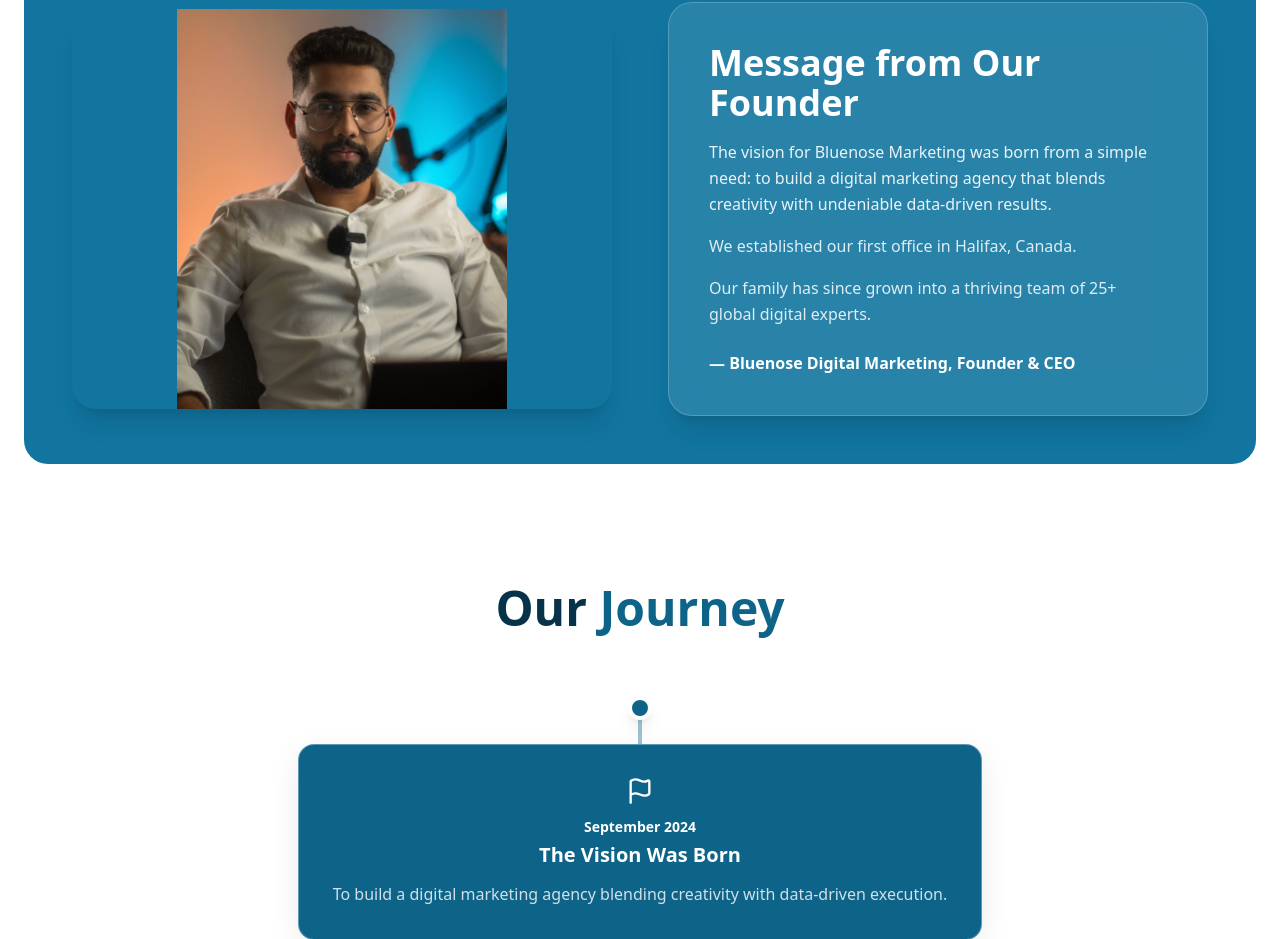
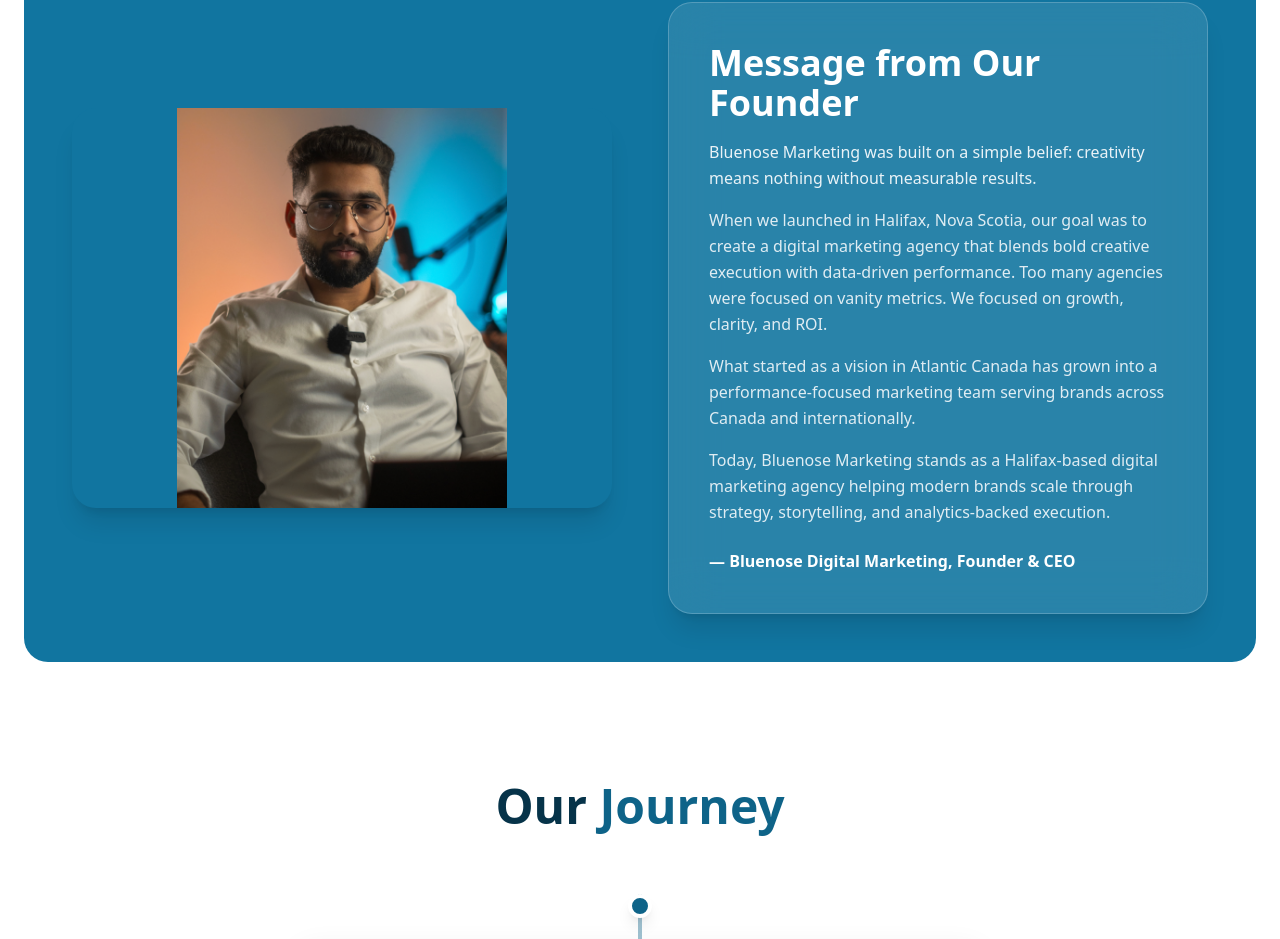
Before and after one commit to gunjanjindal-tech/BlueNose-Digital, a React (Vite) app: page /about in a window 1280 px wide. Shown: the part 1222-2161 px from the top of the page. Built offline with nearby package versions, Linux system fonts and the light colour scheme.

Commit message:
Content Upated

```diff
--- a/src/pages/About.jsx
+++ b/src/pages/About.jsx
@@ -270,18 +270,19 @@
         </h2>
 
         <p className="mt-4 text-white/90 leading-relaxed">
-          The vision for Bluenose Marketing was born from a simple need:
-          to build a digital marketing agency that blends creativity with
-          undeniable data-driven results.
+          Bluenose Marketing was built on a simple belief: creativity means nothing without measurable results.
         </p>
 
         <p className="mt-4 text-white/85 leading-relaxed">
-          We established our first office in Halifax, Canada.
+When we launched in Halifax, Nova Scotia, our goal was to create a digital marketing agency that blends bold creative execution with data-driven performance. Too many agencies were focused on vanity metrics. We focused on growth, clarity, and ROI.
         </p>
 
         <p className="mt-4 text-white/85 leading-relaxed">
-          Our family has since grown into a thriving team of 25+ global digital experts.
-        </p>
+What started as a vision in Atlantic Canada has grown into a performance-focused marketing team serving brands across Canada and internationally.        </p>
+
+
+<p className="mt-4 text-white/85 leading-relaxed">
+Today, Bluenose Marketing stands as a Halifax-based digital marketing agency helping modern brands scale through strategy, storytelling, and analytics-backed execution.</p>
 
         <p className="mt-6 font-semibold">
           — Bluenose Digital Marketing, Founder & CEO
--- a/src/pages/Home.jsx
+++ b/src/pages/Home.jsx
@@ -325,12 +325,12 @@
 };
 
   const stats = [
-  { value: "50+", label: "Clients", desc: "Trusted us to elevate their brands." },
-  { value: "7K+", label: "Comments & Interactions", desc: "Real engagement, not just likes." },
-  { value: "320%", label: "Avg viewers Lift", desc: "Measurable growth beyond." },
-  { value: "20+", label: "Content Formats Delivered", desc: "From Reels to Ads." },
-  { value: "370+", label: "Social Posts Published", desc: "Consistent creative presence." },
-  { value: "12.3M+", label: "Accounts Reached", desc: "Across campaigns & content." },
+  { value: "50+", label: "Clients", desc: "Trusted us to elevate their brands" },
+  { value: "7K+", label: "Comments & Interactions", desc: "Real engagement, not just likes" },
+  { value: "320%", label: "Avg viewers Lift", desc: "Measurable growth beyond" },
+  { value: "20+", label: "Content Formats Delivered", desc: "From Reels and Stories to Carousels and Ads" },
+  { value: "370+", label: "Social Posts Published", desc: "Consistent presence, creative messaging" },
+  { value: "12.3M+", label: "Accounts Reached", desc: "Generated across campaigns and brand content" },
 ];
 
 const [activeStat, setActiveStat] = React.useState(0);
@@ -497,15 +497,15 @@
       </p>
 
       <h1 className="text-4xl md:text-5xl font-extrabold text-[#063349] leading-tight">
-        We Design Marketing Experiences  That
+        Nova Scotia's Digital Marketing Agency
 {" "}
         <span className="text-4xl md:text-5xl text-transparent bg-clip-text bg-gradient-to-r from-[#0E6388] to-[#1E8FB9]">
-          Turn  Attention Into Long-Term Brand Value.
+          Driving Measurable Brand Growth
         </span>
       </h1>
 
       <p className="text-[#063349]/80 text-lg max-w-md">
-        A premium agency crafting high-impact content, performance-led campaigns, and branding systems that scale with consistency.
+As a Halifax-based digital marketing agency, we deliver social media marketing, performance campaigns, branding, and content systems that scale across Canada and North America.
       </p>
 
       <div className="flex gap-4">
@@ -560,7 +560,7 @@
 {/* STATS */}
 <div className="space-y-6 sm:space-y-8 z-20">
   {[
-    { value: 480, suffix: "+", label: "High-impact videos" },
+    { value: 480, suffix: "+", label: "High-Performing Videos" },
     { value: 12.3, suffix: "M+", label: "Viewers reached" },
     { value: 3.4, suffix: "M", label: "Views on top-performing content" },
   ].map((stat, i) => (
@@ -1061,8 +1061,7 @@
     </h2>
 
     <p className="text-[#063349]/70 mt-3 text-sm leading-relaxed">
-      A simple, structured process that drives real growth.
-    </p>
+From discovery to delivery, our step‑by‑step approach ensures your brand grows with confidence.    </p>
   </div>
 
   {/* Slider */}
@@ -1077,7 +1076,7 @@
       },
       {
         step: "02",
-        title: "Strategy Framework",
+        title: "Communication & Strategy Framework",
         img: "/work2.jpg",
         points: [
           "Content Strategy Map",
@@ -1097,7 +1096,7 @@
       },
       {
         step: "04",
-        title: "Scale & Optimize",
+        title: "Streamline & Scale Up",
         img: "/work4.jpg",
         points: [
           "Weekly A/B Testing",
@@ -1167,8 +1166,7 @@
       </h2>
 
       <p className="text-[#063349]/70 mt-4 max-w-3xl mx-auto text-lg">
-        From discovery to delivery, our proven workflow ensures clarity,
-        creativity, and measurable growth.
+       From discovery to delivery, our step‑by‑step approach ensures your brand grows with confidence.
       </p>
     </div>
 
```
